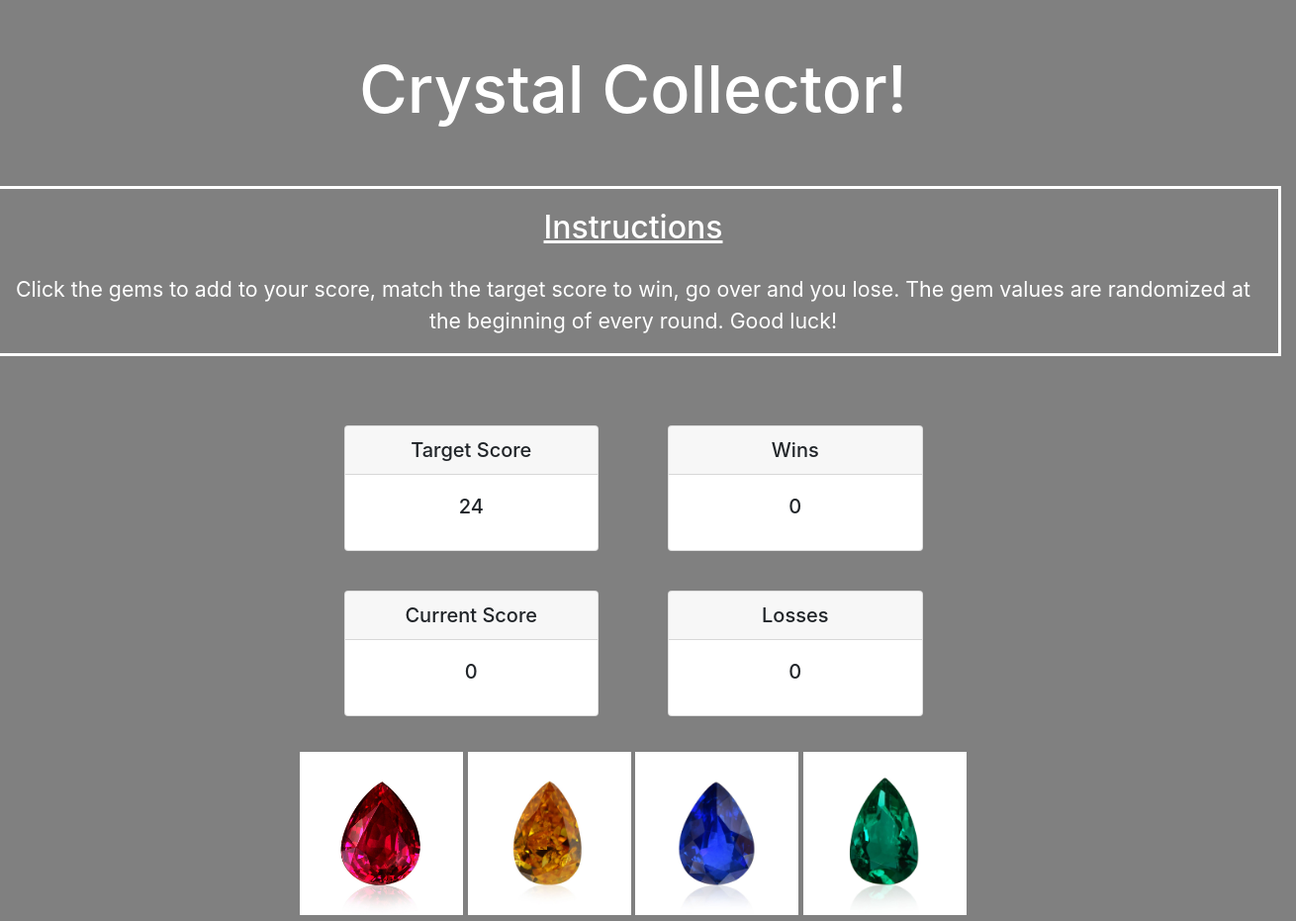
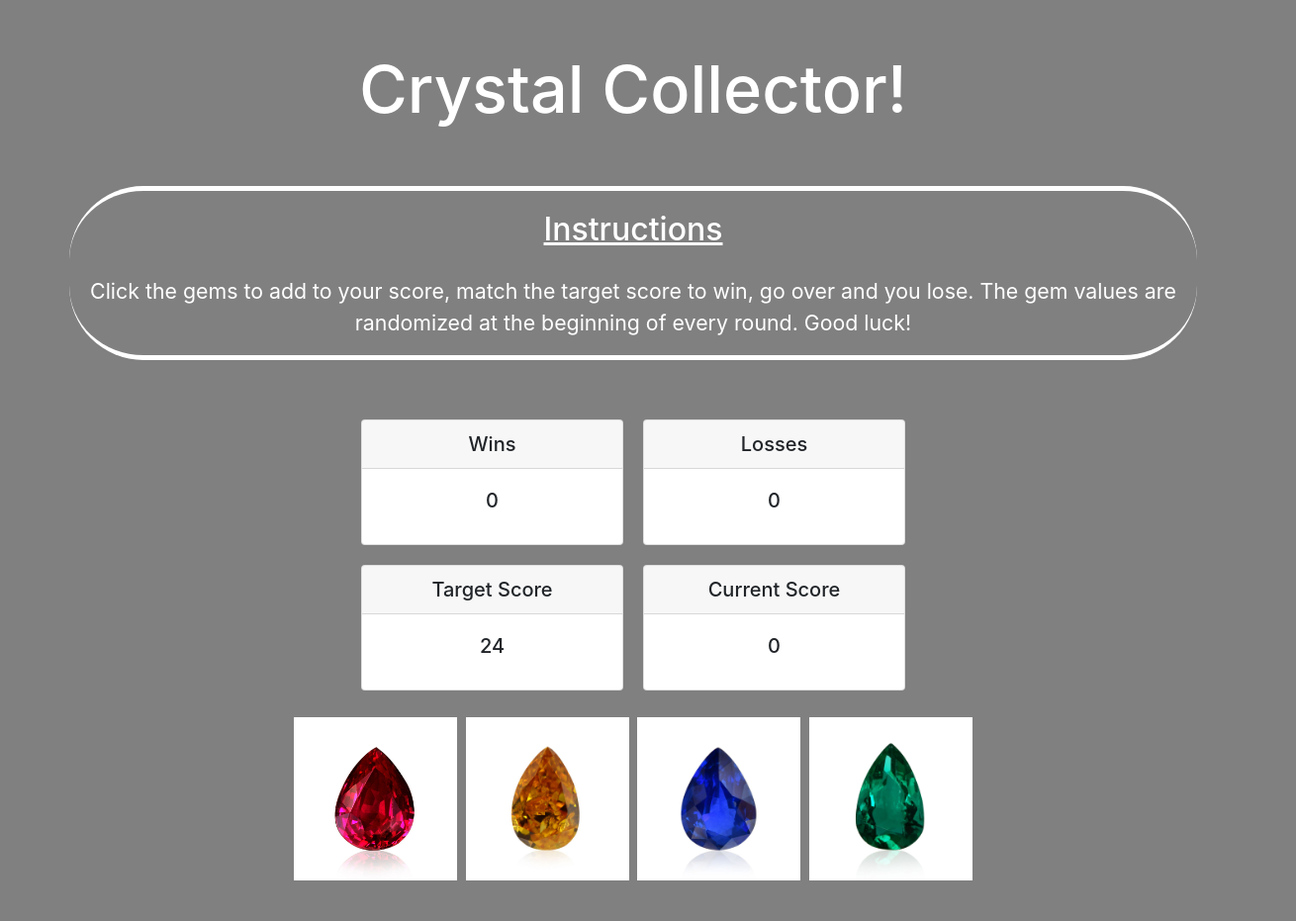
Before and after one commit to R-Delgado1203/unit-4-game, a plain HTML site: page index.html in a window 1280 px wide. Shown: the whole page at 99% size, 1310 px wide, since content can reach past the window. Drawn offline with nearby package versions, Linux system fonts and the light colour scheme.

Commit message:
finalized UI design and styling

```diff
--- a/assets/css/style.css
+++ b/assets/css/style.css
@@ -1,79 +1,63 @@
-/* *{
-    margin: 0;
-    padding: 0;
-}
-
-html, body {
-    height: 100%;
-}
-
-#container{
-    min-height: 100%;
-}
-
-#main{
-    overflow: auto;
-    padding-bottom: 100px;
-    height: 1000px;
-} */
-
 #header{
     padding-top: 50px;
     padding-bottom: 50px;
+}
 
-    background-repeat: no-repeat;
-    background-size: cover;
-
-}
 .header-head{
     color: white;
     font-size: 50pt;
-
 }
 
-
 .footer{
-/*     background-color: black;
-    position: relative;
-    height: 100px;
-    margin-top: -100px;
-    clear: both; */
     position: fixed;
     left: 0;
     bottom: 0;
     width: 99%;
     text-align: center;
-
 }
 
 .instructions-row{
     padding-bottom: 50px;
     color: white;
+}
 
-}
 .instructions-head{
     padding: 20px;
     text-decoration: underline;
 }
+
 .instructions{
     font-size: 16pt;
+}
 
-}
 .instructions-col{
     border: solid;
+    border-radius: 75px;
+    border-width: thick;
+    width: 99%;
+    border-right: none;
+    border-left: none;
 }
+
 .card{
-    margin: 20px !important;
+    margin: 10px !important;
+}
+
+.col-md-3{
+    padding-left: 0 !important;
+    padding-right: 0 !important;
 }
 
 body{
-/*     background-image: url("../images/inner-banner-15.jpg");
-    background-repeat: no-repeat;
-    background-size: cover; */
     background-color: grey;
+}
 
-}
 .btn-gem{
     width: 165px;
     height: auto;
+    margin: 2px;
 }
+
+.btn-row{
+    padding: 15px;
+}
--- a/index.html
+++ b/index.html
@@ -18,7 +18,8 @@
 <body>
 
 
-    <main id="main container">
+    <main class="container" id="main-container">
+
         <!-- header -->
         <div class="row">
             <div class="col-md-12">
@@ -28,17 +29,13 @@
             </div>
         </div>
 
+        <!--instructions-->
         <div class="row instructions-row">
             <div class="col-md-12 text-center instructions-col">
                 <h2 class="text-center instructions-head">Instructions</h2>
-                <p class="instructions">Click the gems to add to your score, match the target score to win, go over
-                    and you lose. The gem values are randomized at the beginning of every round. Good luck!</p>
-
+                <p class="instructions">Click the gems to add to your score, match the target score to win, go over and you
+                    lose. The gem values are randomized at the beginning of every round. Good luck!</p>
             </div>
-
-
-
-
         </div>
 
         <!-- game text -->
@@ -47,39 +44,9 @@
 
             <div class="col-md-3">
                 <div class="card">
-                    <h5 class="card-header text-center">Target Score</h5>
-                    <div class="card-body">
-                        <h5 class="card-title text-center target-score"></h5>
-                    </div>
-                </div>
-            </div>
-
-            <div class="col-md-3">
-                <div class="card">
                     <h5 class="card-header text-center">Wins</h5>
                     <div class="card-body">
                         <h5 class="card-title wins text-center">0</h5>
-                    </div>
-                </div>
-            </div>
-
-            <div class="col-md-3"></div>
-        </div>
-
-        <!--         <div class="row">
-            <div class="col-md-12">
-                <p></p>
-            </div>
-        </div> -->
-
-        <div class="row">
-            <div class="col-md-3"></div>
-
-            <div class="col-md-3">
-                <div class="card">
-                    <h5 class="card-header text-center">Current Score</h5>
-                    <div class="card-body">
-                        <h5 class="card-title current-score text-center">0</h5>
                     </div>
                 </div>
             </div>
@@ -97,70 +64,37 @@
         </div>
 
         <div class="row">
-            <div class="col-md-12">
-                <p></p>
+            <div class="col-md-3"></div>
+
+            <div class="col-md-3">
+                <div class="card">
+                    <h5 class="card-header text-center">Target Score</h5>
+                    <div class="card-body">
+                        <h5 class="card-title text-center target-score"></h5>
+                    </div>
+                </div>
             </div>
+
+            <div class="col-md-3">
+                <div class="card">
+                    <h5 class="card-header text-center">Current Score</h5>
+                    <div class="card-body">
+                        <h5 class="card-title current-score text-center">0</h5>
+                    </div>
+                </div>
+            </div>
+
+            <div class="col-md-3"></div>
         </div>
 
         <!-- game buttons -->
-        <div class="row">
+        <div class="row btn-row">
             <div class="col-md-12 text-center">
-                <!--                 <button id="btn-ruby" type="button" class="btn btn-danger btn-lg">
-                    Ruby
-                </button>
-
-
-                <button id="btn-citrine" type="button" class="btn btn-warning btn-lg">
-                    Amber
-                </button>
-
-
-                <button id="btn-saphire" type="button" class="btn btn-primary btn-lg">
-                    Saphire
-                </button>
-
-
-                <button id="btn-emerald" type="button" class="btn btn-success btn-lg">
-                    Emerald
-                </button>
-            </div> -->
-
-
                 <input class="btn-gem" type="image" id="btn-ruby" src="assets/images/ruby.jpg">
                 <input class="btn-gem" type="image" id="btn-citrine" src="assets/images/citrine.jpg">
                 <input class="btn-gem" type="image" id="btn-saphire" src="assets/images/saphire.jpg">
                 <input class="btn-gem" type="image" id="btn-emerald" src="assets/images/emerald.jpg">
-
             </div>
-
-
-            <!-- <div class="row buttons">
-            <div class="col-md-3 text-center">
-
-                <button type="button" class="btn btn-danger btn-lg btn-ruby">
-                    Ruby
-                </button>
-            </div>
-            <div class="col-md-3 text-center">
-
-                <button type="button" class="btn btn-warning btn-lg btn-citrine">
-                    Amber
-                </button>
-            </div>
-            <div class="col-md-3 text-center">
-
-                <button type="button" class="btn btn-primary btn-lg btn-saphire">
-                    Saphire
-                </button>
-            </div>
-            <div class="col-md-3 text-center">
-
-                <button type="button" class="btn btn-success btn-lg btn-emerald">
-                    Emerald
-                </button>
-            </div>
-        </div> -->
-
 
             <!-- footer -->
             <div class="row">
@@ -173,14 +107,6 @@
 
     </main>
 
-    <!--     <div>
-        <footer id="footer">
-            <h1 class="text-center">Crystal Collector!</h1>
-        </footer>
-    </div> -->
-
-
-
 </body>
 
 </html>
```
